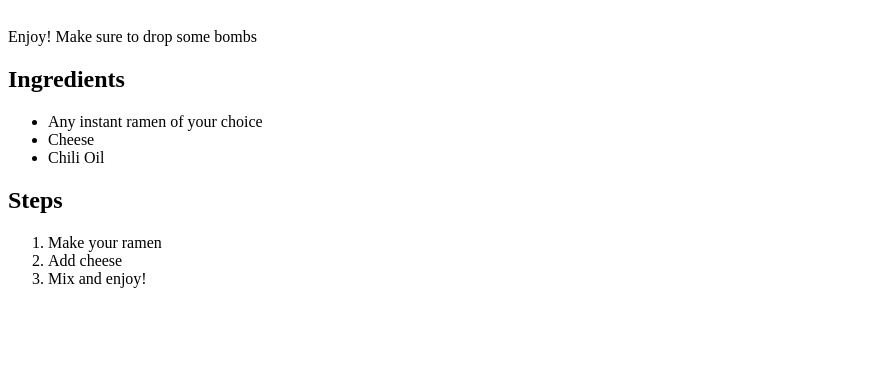
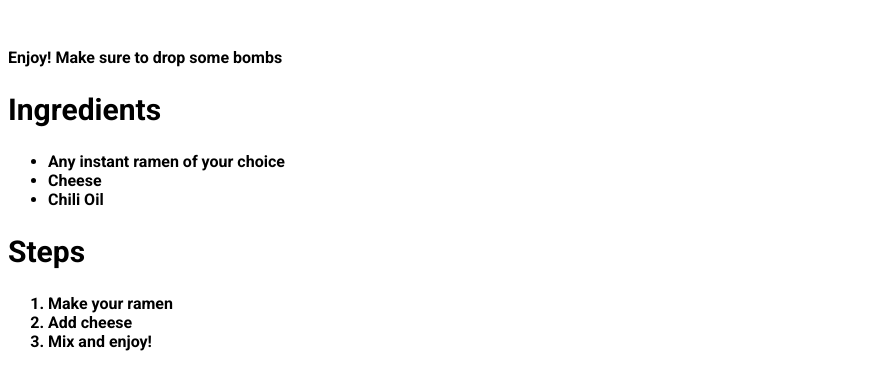
Before and after one commit to Lennster1/odin-recipes, a plain HTML site: page recipes/ramen.html in a window 1280 px wide. Shown: the part 774-1141 px from the top of the page, without its empty margins (0-887 px from the left). Before the commit the page ends 1078 px from the top, so only its background shows below. Drawn offline with Linux system fonts and the light colour scheme.

Commit message:
finish recipes.html, final for intro to css "2024/02/12"

```diff
--- a/recipes/styles.css
+++ b/recipes/styles.css
@@ -1,5 +1,16 @@
-.header {
+h1 {
     font-family: "Roboto", sans-serif;
     font-weight: 600;
     font-size: 40px;
 }
+
+h2 {
+    font-family: "Roboto", sans-serif;
+    font-weight: 600;
+    font-size: 30px;
+}
+
+body {
+    font-family: "Roboto", sans-serif;
+    font-weight: 600;
+}
```
